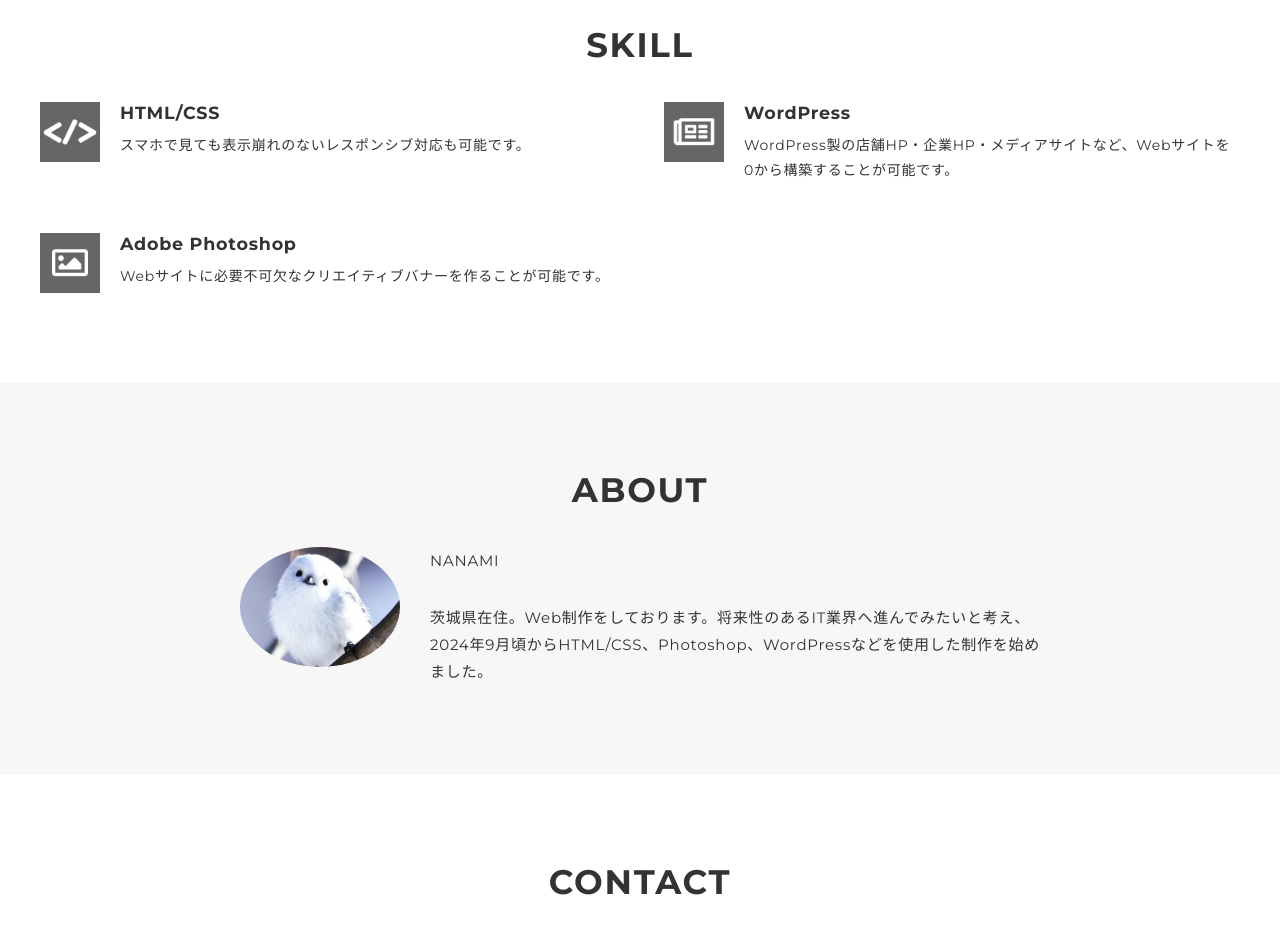
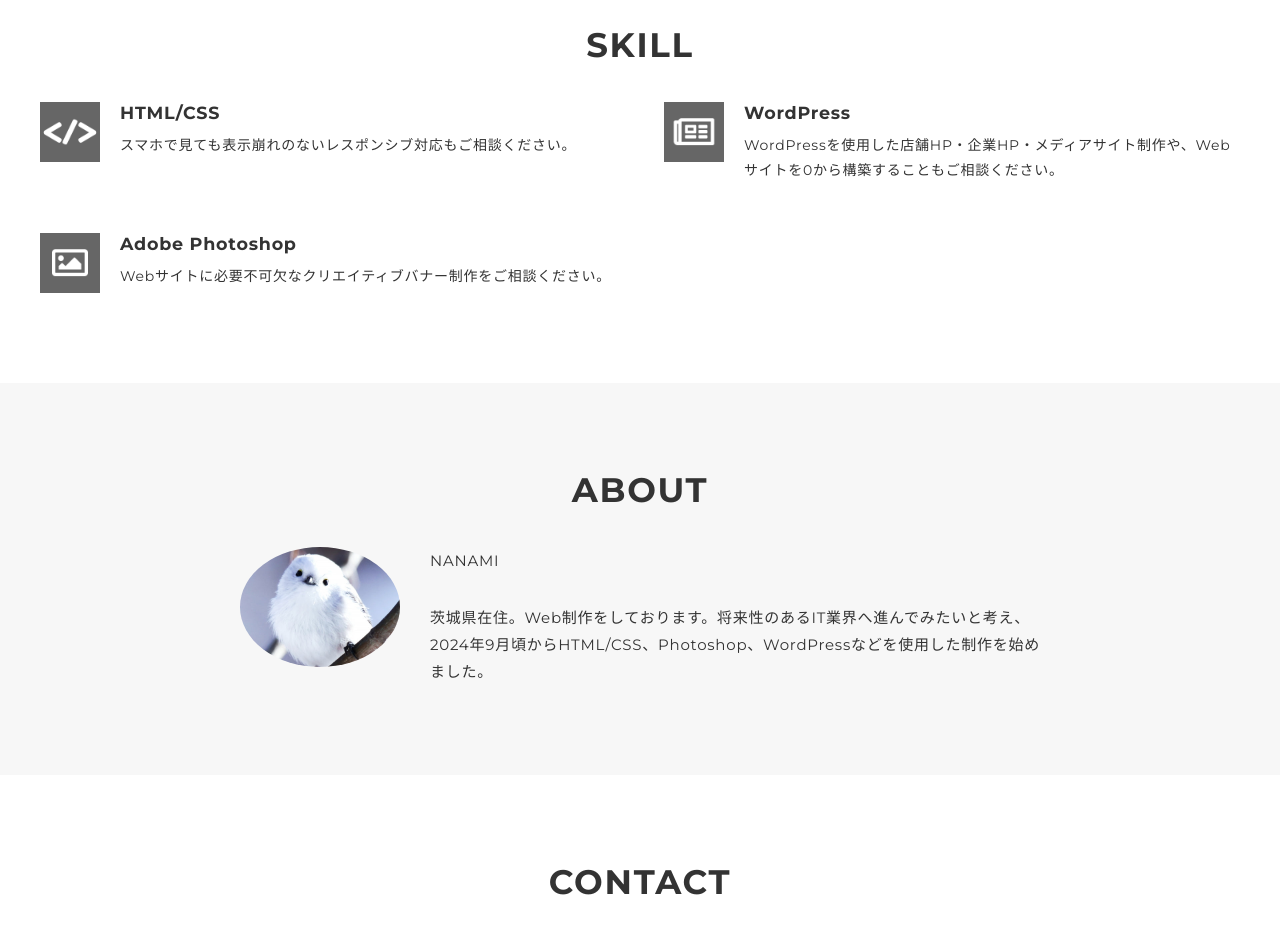
Before and after one commit to thehare-73/Portfolio, a plain HTML site: page index.html in a window 1280 px wide. Shown: the part 1880-2810 px from the top of the page. Drawn offline with nearby package versions, Linux system fonts and the light colour scheme.

Commit message:
portfolio更新

```diff
--- a/index.html
+++ b/index.html
@@ -92,7 +92,7 @@
               <div class="skill-body">
                 <h3 class="skill-name">HTML/CSS</h3>
                 <p class="skill-text">
-                  スマホで見ても表示崩れのないレスポンシブ対応も可能です。</p>
+                  スマホで見ても表示崩れのないレスポンシブ対応もご相談ください。</p>
               </div>
             </div>
             <div class="skill-item">
@@ -100,7 +100,7 @@
               <div class="skill-body">
                 <h3 class="skill-name">WordPress</h3>
                 <p class="skill-text">
-                  WordPress製の店舗HP・企業HP・メディアサイトなど、Webサイトを0から構築することが可能です。</p>
+                  WordPressを使用した店舗HP・企業HP・メディアサイト制作や、Webサイトを0から構築することもご相談ください。</p>
               </div>
             </div>
             <div class="skill-item">
@@ -108,7 +108,7 @@
               <div class="skill-body">
                 <h3 class="skill-name">Adobe Photoshop</h3>
                 <p class="skill-text">
-                  Webサイトに必要不可欠なクリエイティブバナーを作ることが可能です。</p>
+                  Webサイトに必要不可欠なクリエイティブバナー制作をご相談ください。</p>
               </div>
             </div>
           </div>
@@ -146,7 +146,7 @@
             お問い合わせは、<br class="sp-only">メールまたはSNSにてお願いいたします。
           </p>
           <div class="contact-list">
-            <a href="http://instagram.com/siro_7300" target="_blank">
+            <a href="http://instagram.com/rabbit2_n73" target="_blank">
               <img src="img/icon_instagram.gif" alt="Instagram">
             </a>
           </div>
```
Also changed, not shown: works-1.html (+2 -2 lines), works-2.html (+1 -1 lines).
